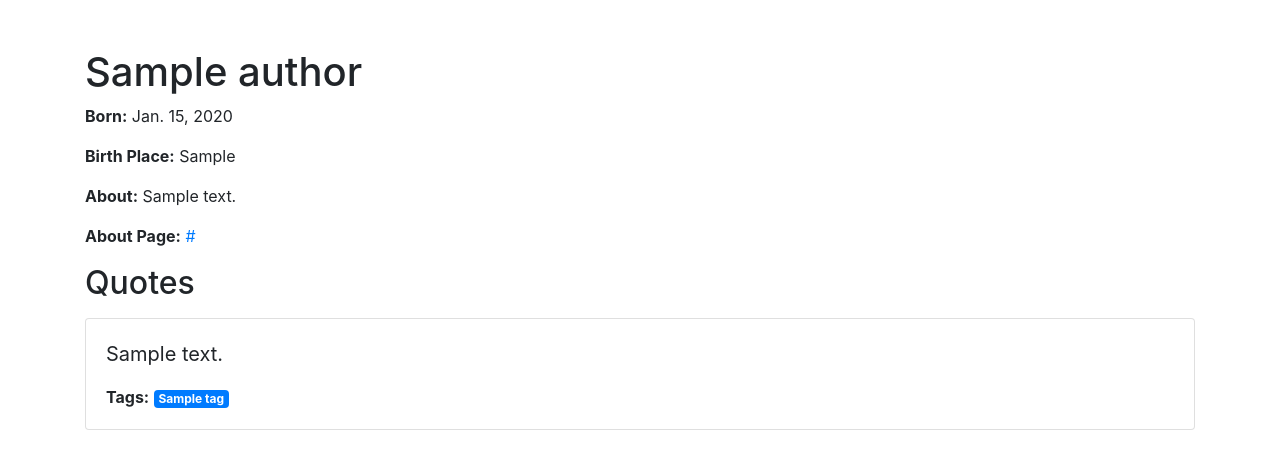
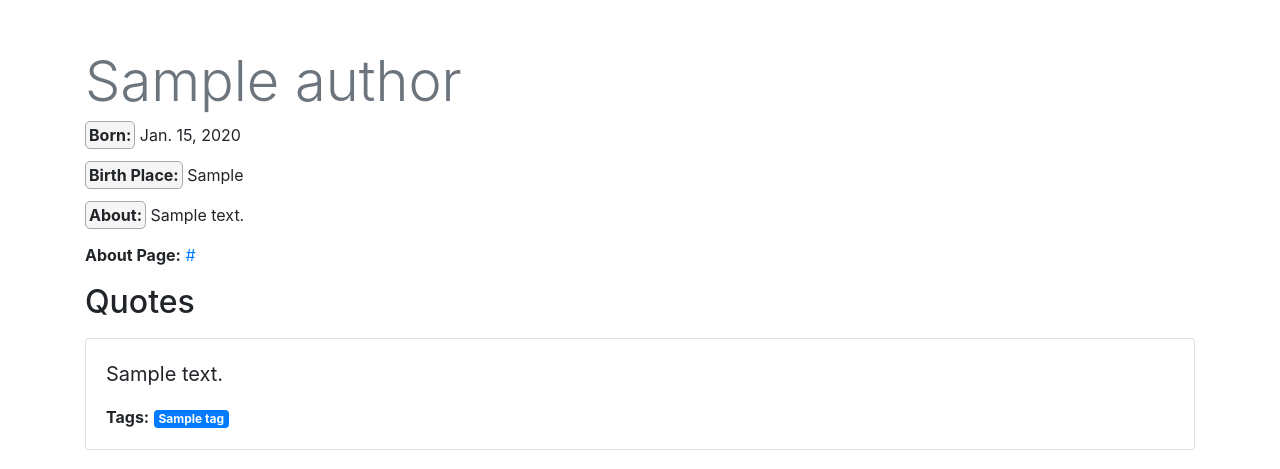
Before and after one commit to AI-School-F5-P3/WebScraping_Angelmaria, a Django app: page /author/1/ in a window 1280 px wide. Shown: the top 469 px of the page. Run offline with Django 5.2, Linux system fonts and the light colour scheme; tables that the repository leaves empty hold one stand-in row (values such as "Sample post"); some libraries are stand-ins or nearby versions.

Commit message:
autores selecionables

```diff
--- a/quotes/templates/quotes/author_detail.html
+++ b/quotes/templates/quotes/author_detail.html
@@ -4,10 +4,10 @@
 
 {% block content %}
 <div class="container mt-5">
-    <h1>{{ author.name }}</h1>
-    <p><strong>Born:</strong> {{ author.born }}</p>
-    <p><strong>Birth Place:</strong> {{ author.birth_place }}</p>
-    <p><strong>About:</strong> {{ author.about }}</p>
+    <h1 class="text-secondary display-4">{{ author.name }}</h1>
+    <p><strong><span class="author-details">Born:</span></strong> {{ author.born }}</p>
+    <p><strong><span class="author-details">Birth Place:</span></strong> {{ author.birth_place }}</p>
+    <p><strong><span class="author-details">About:</span></strong> {{ author.about }}</p>
     {% if author.about_page_url %}
         <p><strong>About Page:</strong> <a href="{{ author.about_page_url }}" target="_blank">{{ author.about_page_url }}</a></p>
     {% endif %}
--- a/quotes/templates/quotes/base.html
+++ b/quotes/templates/quotes/base.html
@@ -1,3 +1,4 @@
+{% load static %}
 <!DOCTYPE html>
 <html lang="en">
 <head>
@@ -5,6 +6,7 @@
     <meta name="viewport" content="width=device-width, initial-scale=1.0">
     <title>{% block title %}Quotes{% endblock %}</title>
     <link rel="stylesheet" href="https://stackpath.bootstrapcdn.com/bootstrap/4.5.2/css/bootstrap.min.css">
+    <link href="{% static 'css/styles.css' %}" rel="stylesheet">
 </head>
 <body>
     {% block content %}{% endblock %}
--- a/quotes/views.py
+++ b/quotes/views.py
@@ -4,8 +4,18 @@ from django.shortcuts import render, get_object_or_404
 from .models import Quote, Author
 
 def quote_list(request):
+    # Obtener todas las citas
     quotes = Quote.objects.all()
-    return render(request, 'quotes/quote_list.html', {'quotes': quotes})
+
+    # Obtener todos los autores para el filtro
+    authors = Author.objects.all()
+
+    # Filtrar citas por autor si se ha seleccionado uno
+    selected_author_id = request.GET.get('author')
+    if selected_author_id:
+        quotes = quotes.filter(author_id=selected_author_id)
+
+    return render(request, 'quotes/quote_list.html', {'quotes': quotes, 'authors': authors})
 
 def author_detail(request, author_id):
     author = get_object_or_404(Author, pk=author_id)
--- /dev/null
+++ b/static/css/styles.css
@@ -0,0 +1,6 @@
+.author-details {
+    border:1px solid darkgrey;
+    padding: 3px;
+    border-radius: 5px;
+    background-color: #f5f5f5;
+}
```
Also changed, not shown: quotes/templates/quotes/quote_list.html (+16 -0 lines).
